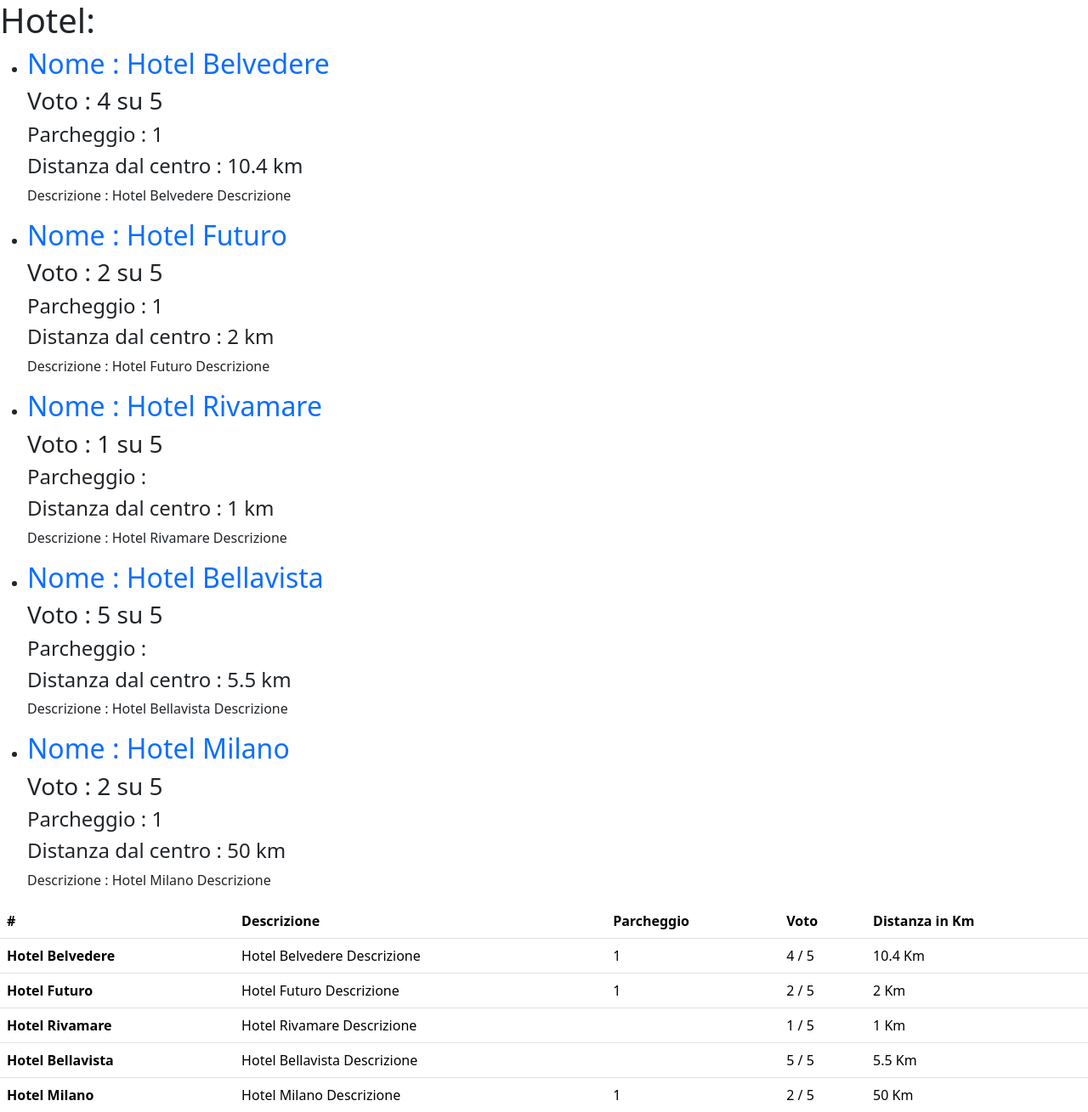
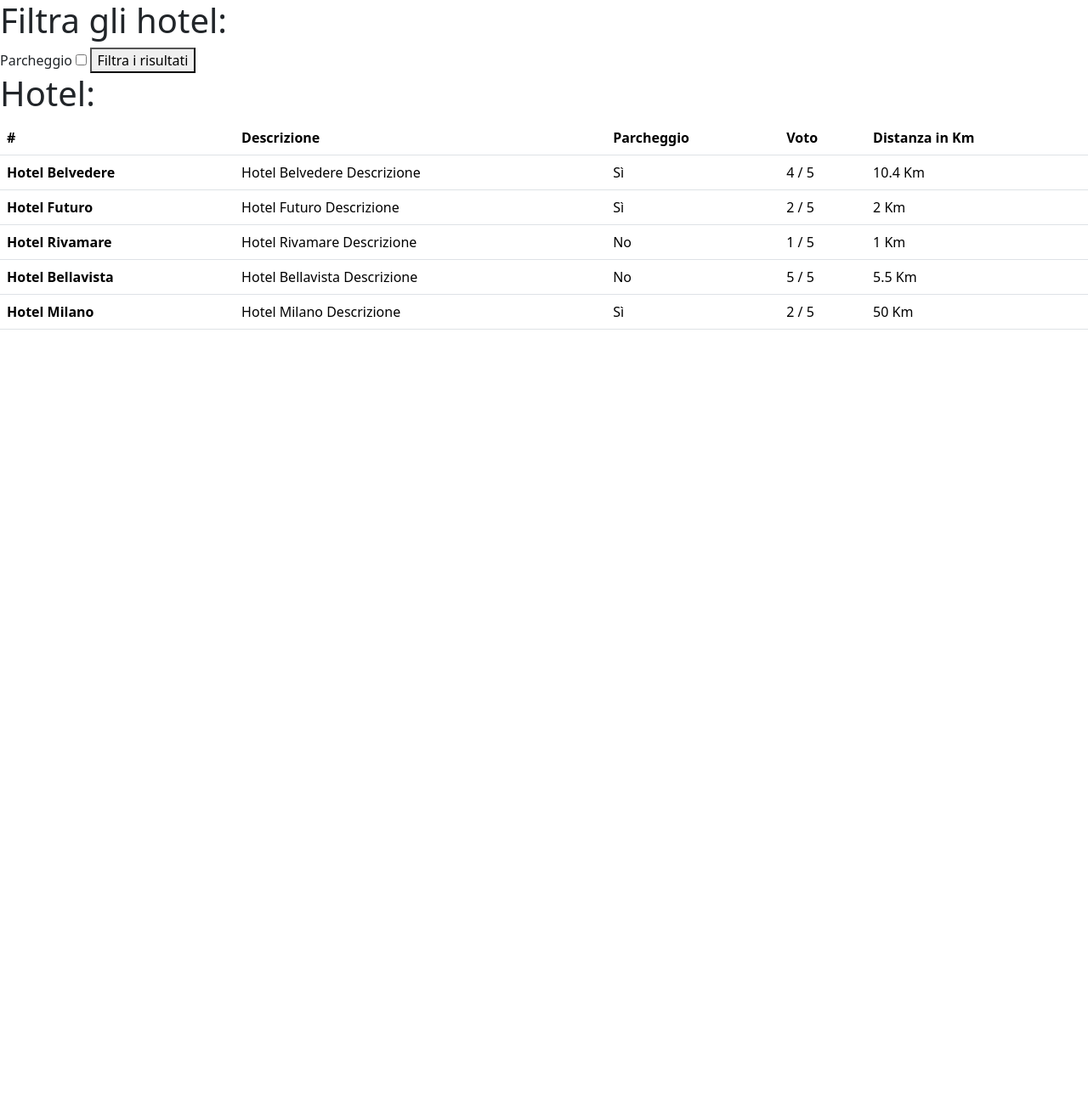
Before and after one commit to MatteoDiMario96/php-hotel, a PHP site: page / in a window 1280 px wide. Shown: the top 1309 px of the page at 85% size. After the commit the page ends 388 px from the top, so only its background shows below. Run offline with PHP 8.4, Linux system fonts and the light colour scheme.

Commit message:
Inserita una checkBox he permette di filtrare in base al parcheggio. se la variabile della checkboc è uaguale a on attiva una serie di conizioni che vanno a pushare un mio nuovo array e faccio diventare $hotels il mio nuovo array.

```diff
--- a/index.php
+++ b/index.php
@@ -1,5 +1,16 @@
 <?php
     require_once __DIR__ . '/utilities/variables.php';
+    $haveParkHotel = $_GET['haveParkHotel'] ?? '';
+
+    if($haveParkHotel === 'on'){
+        $parcheggioHotels = [];
+        foreach ($hotels as $key => $hotel) {
+            if($hotel['parking'] === true){
+                $parcheggioHotels[] = $hotel;
+            }
+        }
+        $hotels = $parcheggioHotels;
+    }
 ?>
 
 <!DOCTYPE html>
@@ -15,34 +26,19 @@
 <body>
     <main>
         <h1>
+            Filtra gli hotel:
+        </h1>
+        <form action="./index.php" method="get">
+            <label for="thereIsPark">Parcheggio</label>
+            <input type="checkbox" name="haveParkHotel" id="haveParkHotel">
+            <button type="submit">
+                Filtra i risultati
+            </button>
+        </form>
+
+        <h1>
             Hotel:
         </h1>
-        <ul>
-            <?php foreach ($hotels as $key => $hotel) { ?>
-                <li>
-                    <h2 class="text-primary">
-                        Nome : <?php echo $hotel['name'] ?>
-                    </h2>
-                    <h3>
-                        Voto : <?php echo $hotel['vote'] ?> su 5
-                    </h3>
-                    <h4>
-                        Parcheggio : <?php echo $hotel['parking'] ?>
-                    </h4>
-                    <h4>
-                        Distanza dal centro : <?php echo $hotel['distance_to_center'] ?> km
-                    </h4>
-                    <p>
-                        Descrizione : <?php echo $hotel['description'] ?>
-                    </p>
-                </li>
-            <?php } ?>
-        </ul>
-
-
-
-
-
         <table class="table">
             <thead>
                 <tr>
@@ -58,7 +54,7 @@
                     <tr>
                         <th scope="row"><?php echo $hotel['name'] ?></th>
                         <td> <?php echo $hotel['description'] ?> </td>
-                        <td> <?php echo $hotel['parking'] ?> </td>
+                        <td><?php echo $hotel['parking'] ? 'Sì' : 'No'; ?></td>
                         <td> <?php echo $hotel['vote'] ?> / 5</td>
                         <td> <?php echo $hotel['distance_to_center'] ?> Km</td>
                     </tr>
--- a/utilities/variables.php
+++ b/utilities/variables.php
@@ -39,14 +39,6 @@
 
     ];
 
-    foreach ($hotels as $key => $hotel) {
-        if($hotel['parking'] === true){
-            $hotel['parking'] = "C'è parcheggio";
-        }elseif($hotel['parking'] === false){
-            $hotel['parking'] = "Non fornito.";
-        }else{
-            $hotel['parking'] = 'Dato non fornito.';
-        }
-    }
+
 
 ?>
```
